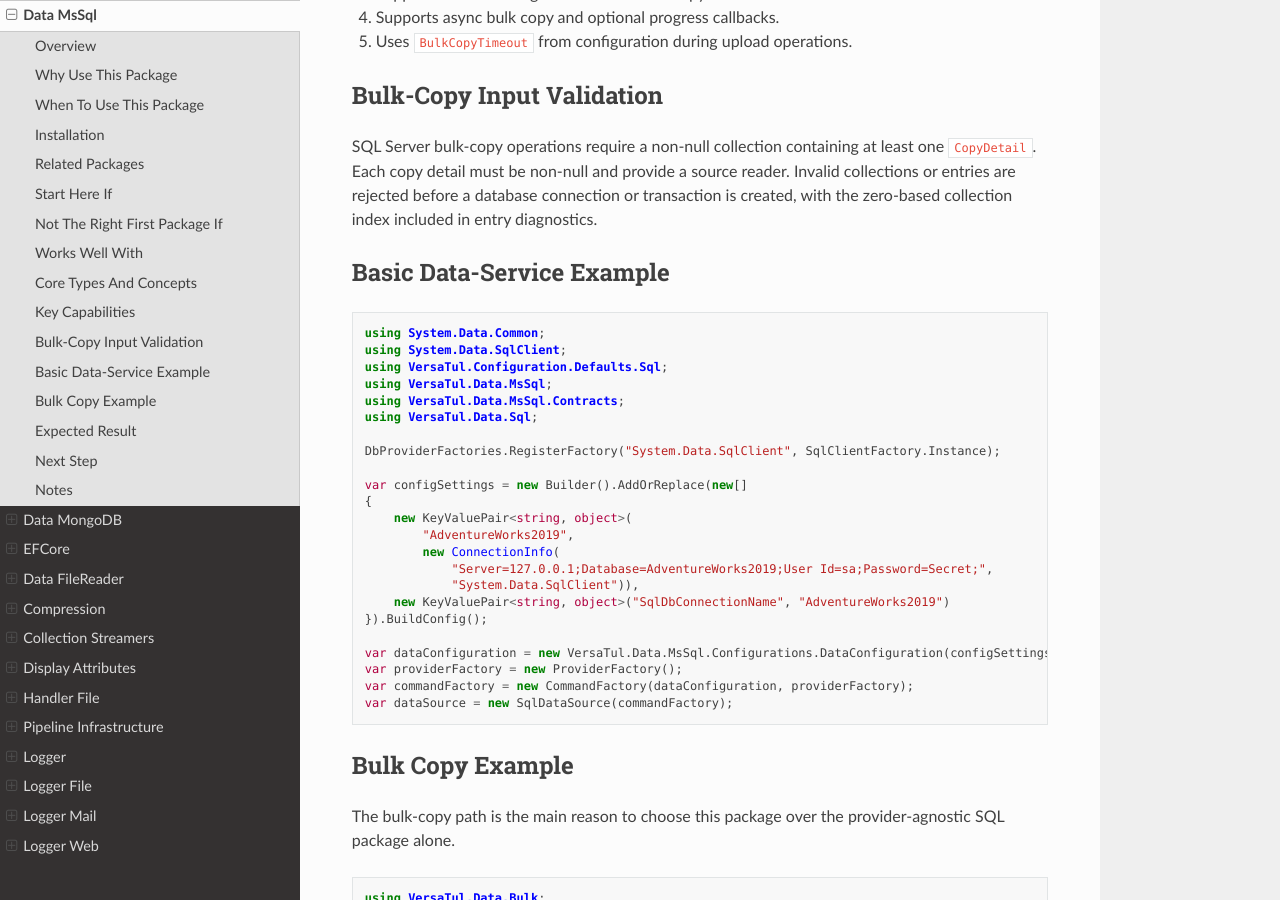
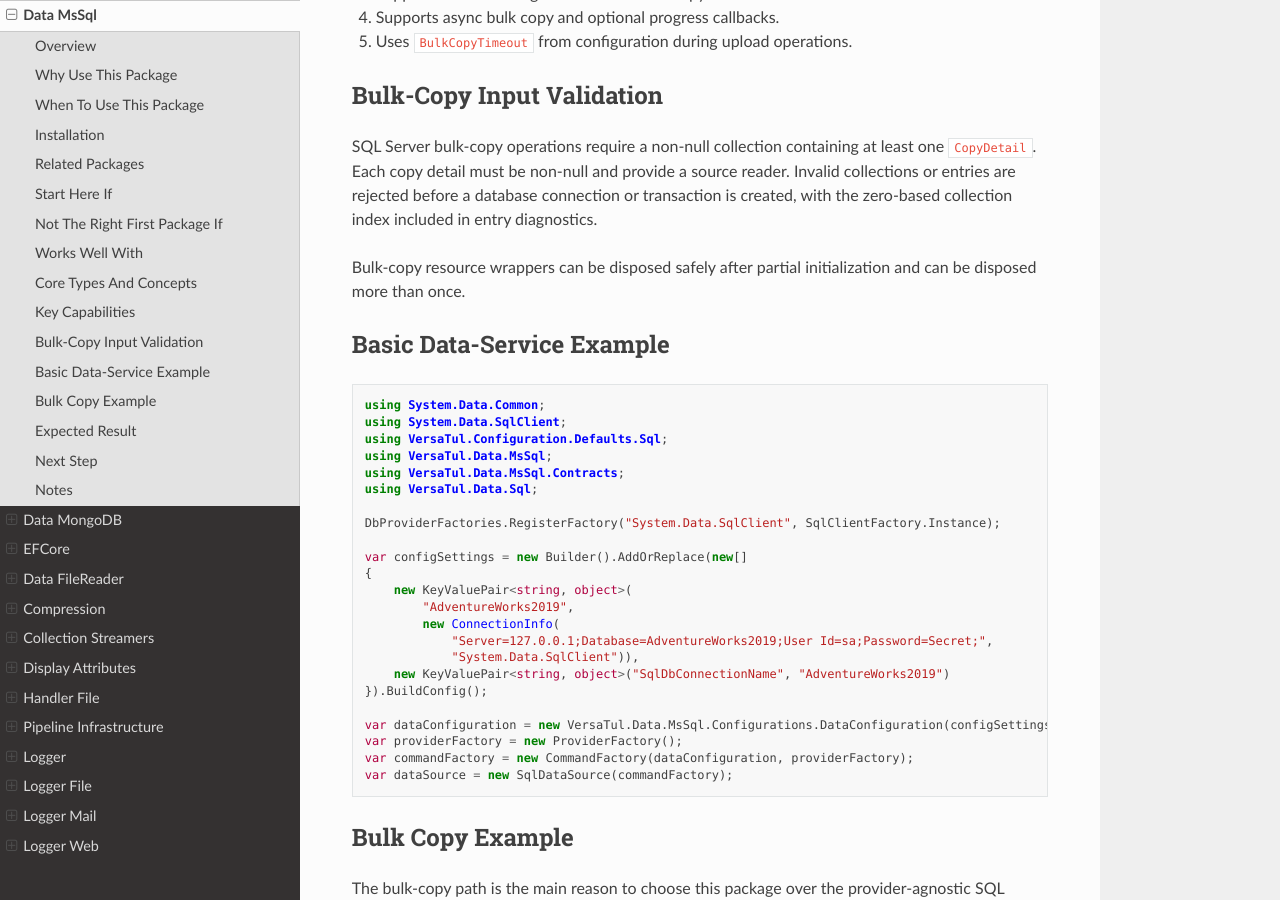
Before and after one commit to BjornWilliams/DocsVersaTul, a Sphinx documentation site: the page built from docs/source/mssql.rst, in a window 1280 px wide and 900 px high, scrolled down 2423 px. Built offline with Sphinx 7.4.7 and the Read the Docs theme 3.1.0, drawn with Linux system fonts in a browser that asks for light colours.

Commit message:
Document idempotent bulk-copy cleanup
Fixes AB#3154

AB#3150

```diff
--- a/docs/source/mssql.rst
+++ b/docs/source/mssql.rst
@@ -107,6 +107,8 @@ Bulk-Copy Input Validation
 
 SQL Server bulk-copy operations require a non-null collection containing at least one ``CopyDetail``. Each copy detail must be non-null and provide a source reader. Invalid collections or entries are rejected before a database connection or transaction is created, with the zero-based collection index included in entry diagnostics.
 
+Bulk-copy resource wrappers can be disposed safely after partial initialization and can be disposed more than once.
+
 Basic Data-Service Example
 --------------------------
 
```
